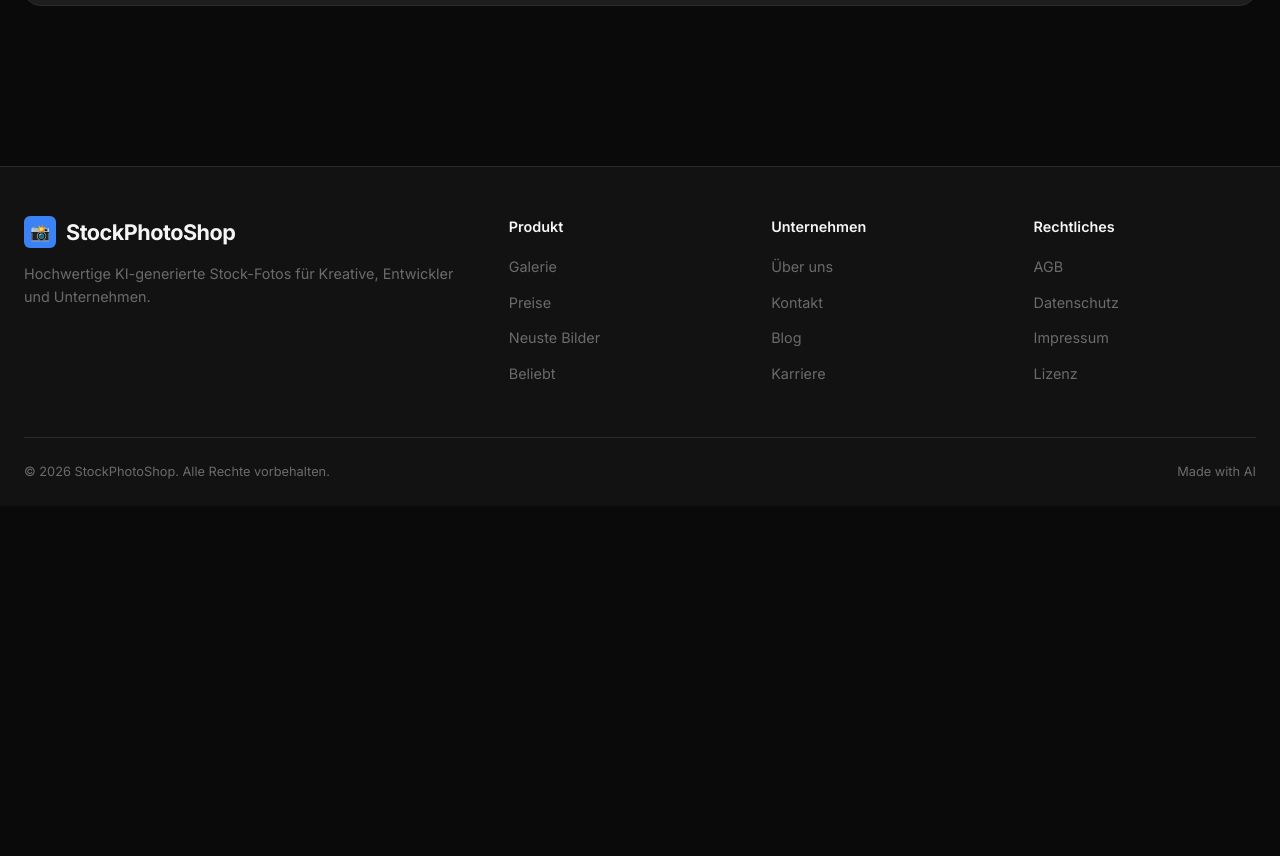
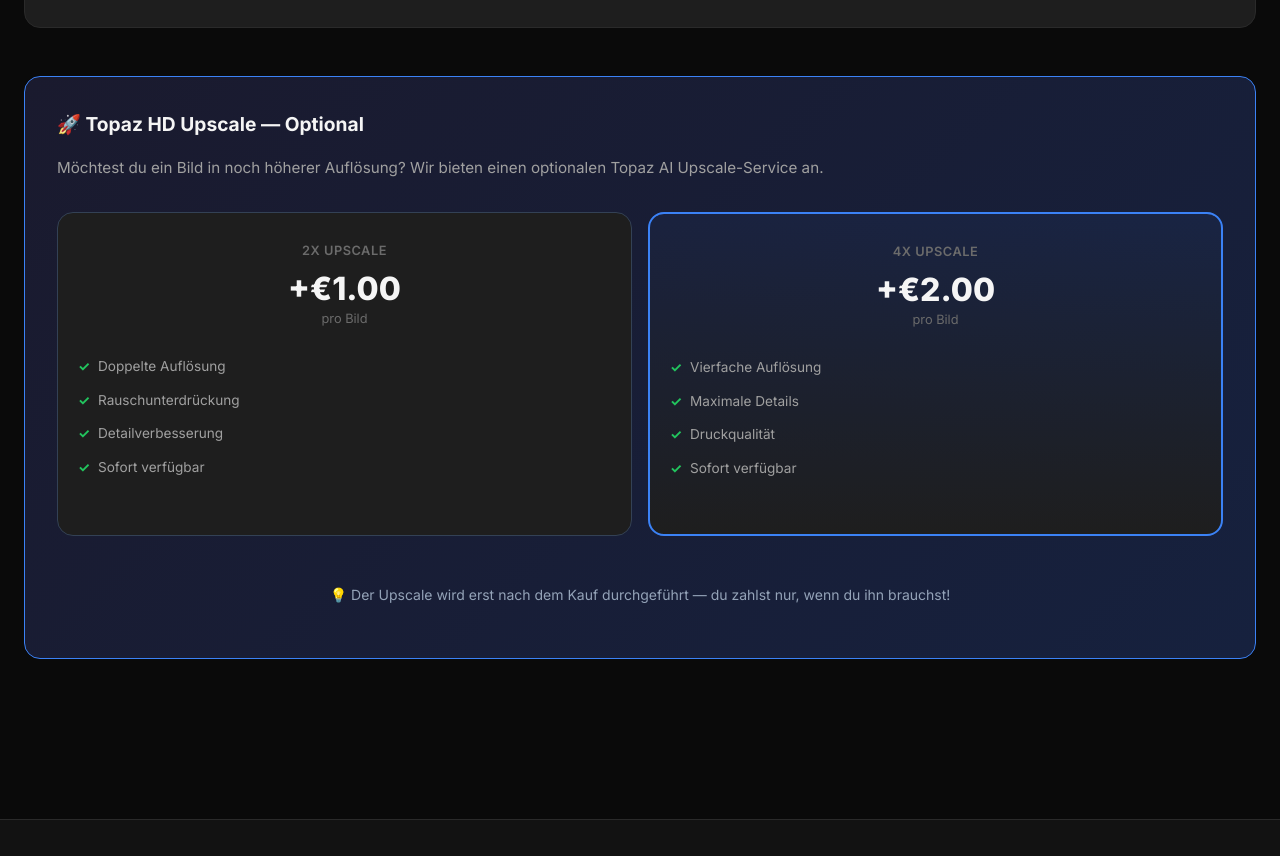
Before and after one commit to KerkmannTim/ai-stock-photos-v2, a plain HTML site: page pricing.html in a window 1280 px wide. Shown: the part 1055-1911 px from the top of the page. Before the commit the page ends 1561 px from the top, so only its background shows below. Drawn offline with Linux system fonts and the light colour scheme.

Commit message:
Add optional Topaz HD Upscale pricing (+€1.00 for 2x, +€2.00 for 4x)

```diff
--- a/pricing.html
+++ b/pricing.html
@@ -66,7 +66,7 @@
           <div class="price-per">pro Bild</div>
           <ul class="features">
             <li>Standardqualität</li>
-            <li>Web-Auflösung verfügbar</li>
+            <li>Original Midjourney Auflösung</li>
             <li>Lizenzfreie Nutzung</li>
             <li>Keine Attribution nötig</li>
             <li>Sofortiger Download</li>
@@ -180,6 +180,40 @@
         </div>
       </div>
 
+      <!-- Upscale Option -->
+      <div class="score-info" style="margin-top: 3rem; background: linear-gradient(135deg, #1a1a2e 0%, #16213e 100%); border: 1px solid #3b82f6;">
+        <h3>🚀 Topaz HD Upscale — Optional</h3>
+        <p>Möchtest du ein Bild in noch höherer Auflösung? Wir bieten einen optionalen Topaz AI Upscale-Service an.</p>
+
+        <div class="pricing-grid" style="margin-top: 2rem; grid-template-columns: repeat(auto-fit, minmax(200px, 1fr));">
+          <div class="pricing-card" style="border: 1px solid #334155;">
+            <div class="score-range">2x Upscale</div>
+            <div class="price" style="font-size: 2rem;">+€1.00</div>
+            <div class="price-per">pro Bild</div>
+            <ul class="features">
+              <li>Doppelte Auflösung</li>
+              <li>Rauschunterdrückung</li>
+              <li>Detailverbesserung</li>
+              <li>Sofort verfügbar</li>
+            </ul>
+          </div>
+
+          <div class="pricing-card featured" style="border: 2px solid #3b82f6;">
+            <div class="score-range">4x Upscale</div>
+            <div class="price" style="font-size: 2rem;">+€2.00</div>
+            <div class="price-per">pro Bild</div>
+            <ul class="features">
+              <li>Vierfache Auflösung</li>
+              <li>Maximale Details</li>
+              <li>Druckqualität</li>
+              <li>Sofort verfügbar</li>
+            </ul>
+          </div>
+        </div>
+
+        <p style="text-align: center; color: #94a3b8; margin-top: 1.5rem; font-size: 0.875rem;">💡 Der Upscale wird erst nach dem Kauf durchgeführt — du zahlst nur, wenn du ihn brauchst!</p>
+      </div>
+
     </div>
   </section>
 
```
